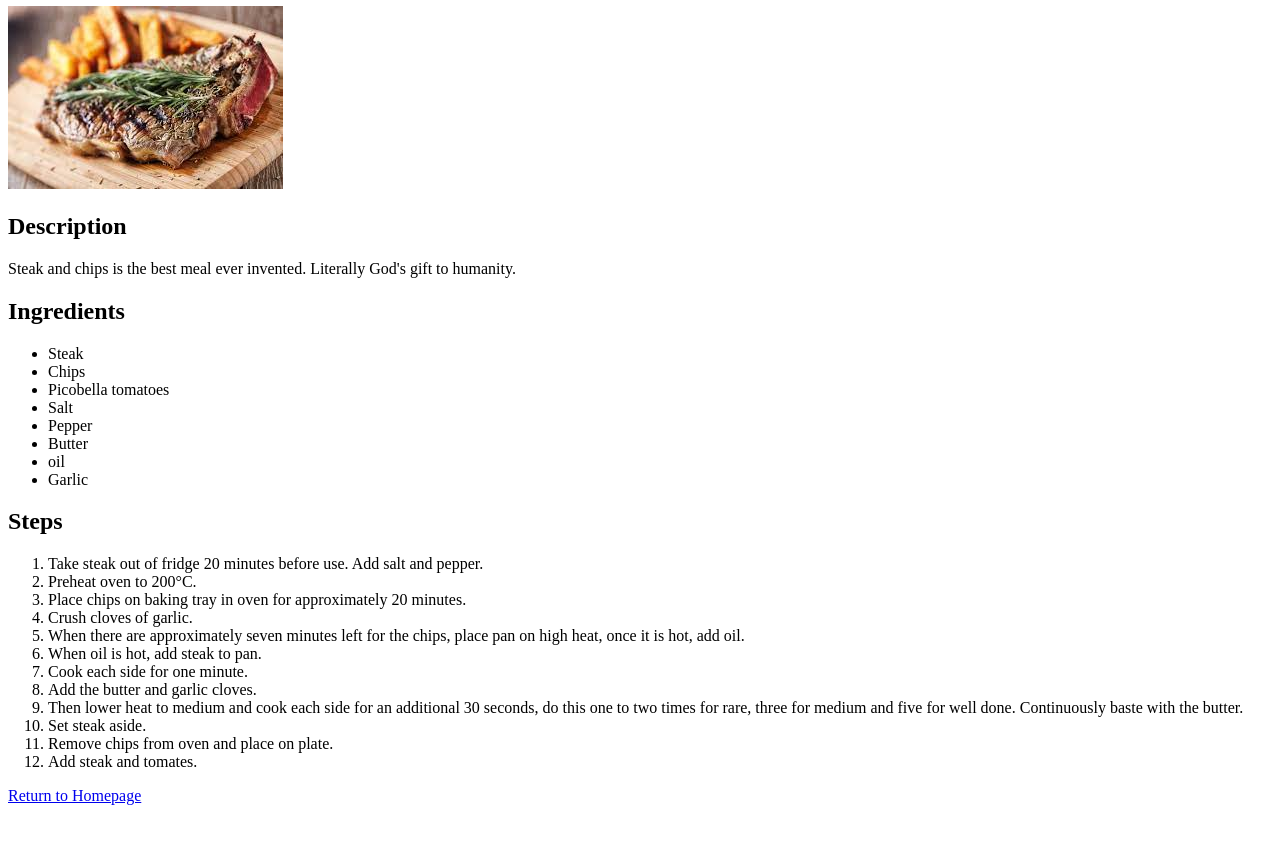
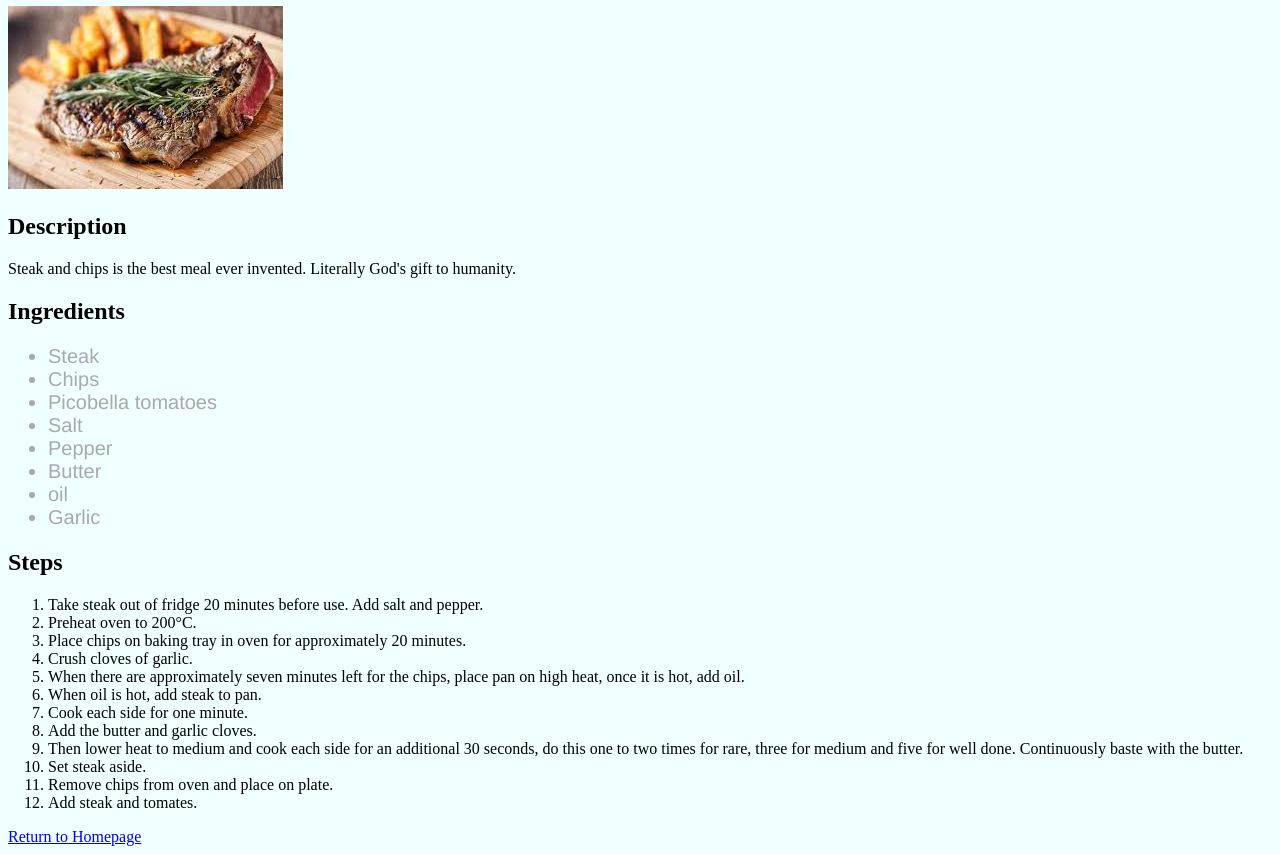
Before and after one commit to JimboBaggins1/odin-recipes, a plain HTML site: page recipes/steak.html in a window 1280 px wide. Shown: the part 74-928 px from the top of the page. Before the commit the page ends 887 px from the top, so only its background shows below. Drawn offline with Linux system fonts and the light colour scheme.

Commit message:
Add beginning of CSS to landing page and recipes

```diff
--- a/recipes/steak.html
+++ b/recipes/steak.html
@@ -4,6 +4,8 @@
         <meta charset="utf-8">
 
         <title>Steak & Chips</title>
+
+        <link rel="stylesheet" href="../style/style.css">
     </head>
 
     <body>
@@ -16,7 +18,7 @@
 
         <h2>Ingredients</h2>
 
-        <ul>
+        <ul class="ingredients">
             <li>Steak</li>
             <li>Chips</li>
             <li>Picobella tomatoes</li>
```
Also changed, not shown: index.html (+1 -0 lines), recipes/lasagna.html (+2 -0 lines).
